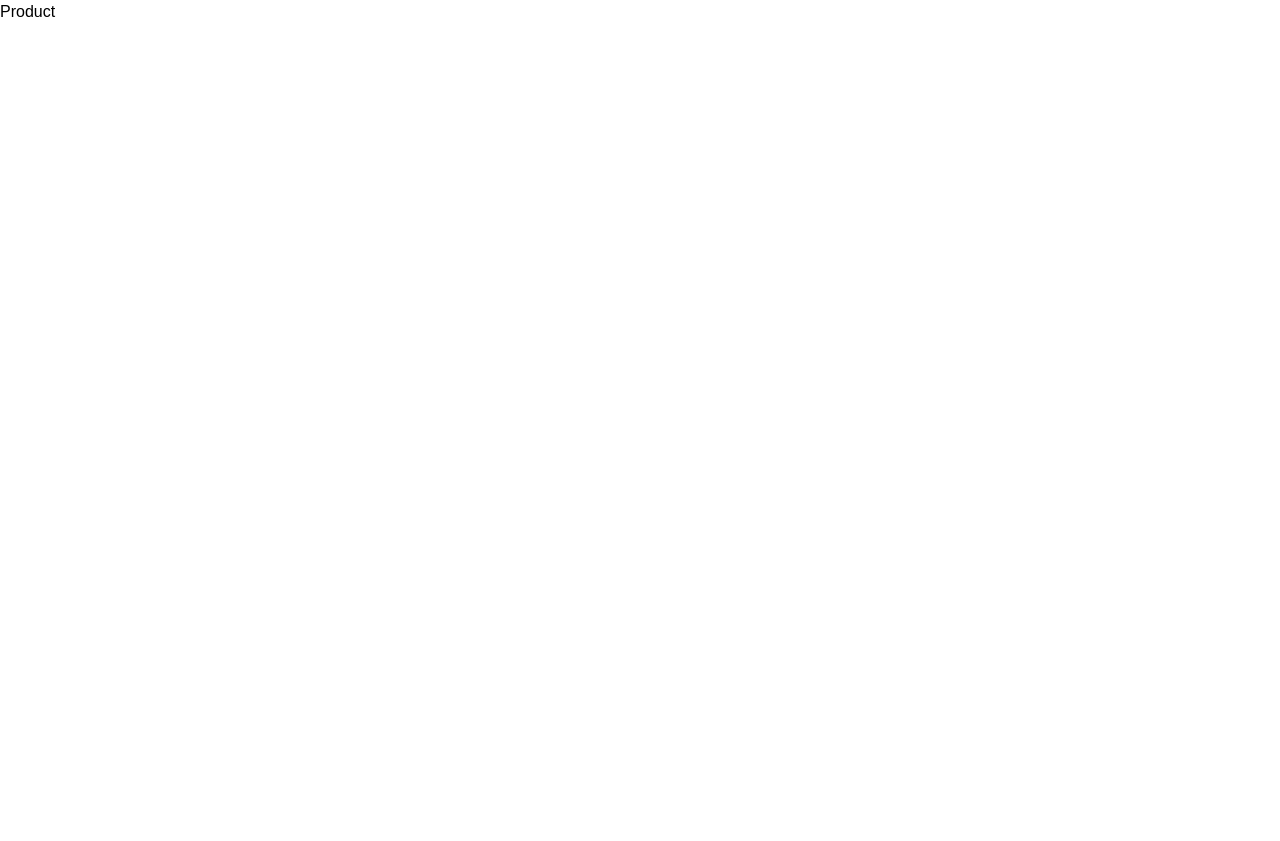
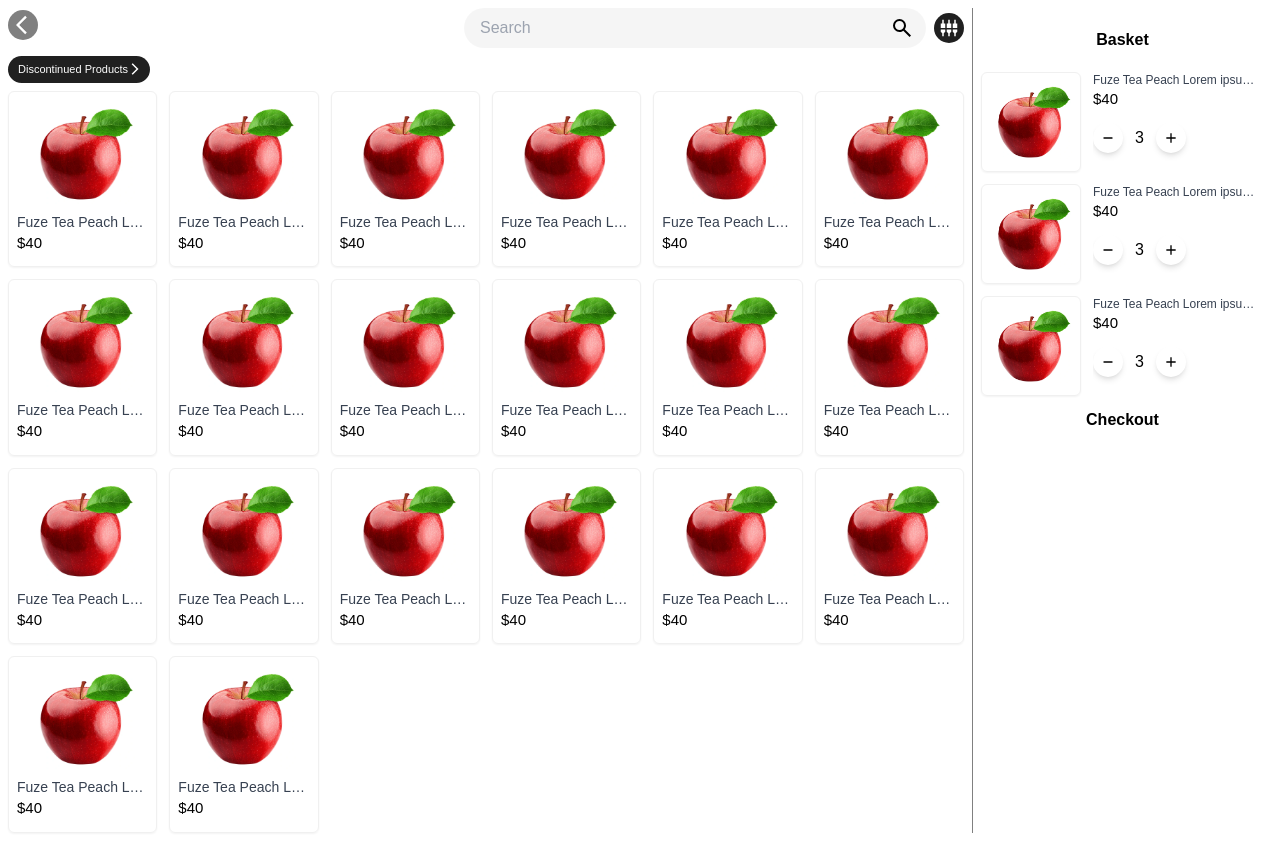
Before and after one commit to devfaisalahmad/vue-pos-projcet, a Vue app: page /products in a window 1280 px wide. Before the commit the page ends 800 px from the top, so only its background shows below. Built offline with nearby package versions, Linux system fonts and the light colour scheme.

Commit message:
product is done

```diff
--- /dev/null
+++ b/src/components/icons/Category.vue
@@ -0,0 +1,19 @@
+<template>
+  <svg
+    xmlns="http://www.w3.org/2000/svg"
+    width="1em"
+    height="1em"
+    viewBox="0 0 24 24"
+  >
+    <path
+      fill="currentColor"
+      d="M3 23v-4.15l-2-2V14h6v2.85l-2 2V23zm8 0v-4.15l-2-2V14h6v2.85l-2 2V23zm8 0v-4.15l-2-2V14h6v2.85l-2 2V23zM1 12V6h2V1h2v5h2v6zm8 0V6h2V1h2v5h2v6zm8 0V6h2V1h2v5h2v6z"
+    ></path>
+  </svg>
+</template>
+
+<script>
+export default {
+  name: "MaterialSymbolsSettingsInputComponentSharp",
+};
+</script>
--- /dev/null
+++ b/src/components/icons/DeleteIcon.vue
@@ -0,0 +1,19 @@
+<template>
+  <svg
+    xmlns="http://www.w3.org/2000/svg"
+    width="1em"
+    height="1em"
+    viewBox="0 0 24 24"
+  >
+    <path
+      fill="currentColor"
+      d="M7 21q-.825 0-1.412-.587T5 19V6q-.425 0-.712-.288T4 5t.288-.712T5 4h4q0-.425.288-.712T10 3h4q.425 0 .713.288T15 4h4q.425 0 .713.288T20 5t-.288.713T19 6v13q0 .825-.587 1.413T17 21zm3-4q.425 0 .713-.288T11 16V9q0-.425-.288-.712T10 8t-.712.288T9 9v7q0 .425.288.713T10 17m4 0q.425 0 .713-.288T15 16V9q0-.425-.288-.712T14 8t-.712.288T13 9v7q0 .425.288.713T14 17"
+    ></path>
+  </svg>
+</template>
+
+<script>
+export default {
+  name: "MaterialSymbolsDeleteRounded",
+};
+</script>
--- /dev/null
+++ b/src/components/icons/LeftArrowIcon.vue
@@ -0,0 +1,19 @@
+<template>
+  <svg
+    xmlns="http://www.w3.org/2000/svg"
+    width="1em"
+    height="1em"
+    viewBox="0 0 24 24"
+  >
+    <path
+      fill="currentColor"
+      d="M10 22L0 12L10 2l1.775 1.775L3.55 12l8.225 8.225z"
+    ></path>
+  </svg>
+</template>
+
+<script>
+export default {
+  name: "MaterialSymbolsArrowBackIos",
+};
+</script>
--- /dev/null
+++ b/src/components/icons/MinusIcon.vue
@@ -0,0 +1,19 @@
+<template>
+  <svg
+    xmlns="http://www.w3.org/2000/svg"
+    width="1em"
+    height="1em"
+    viewBox="0 0 24 24"
+  >
+    <path
+      fill="currentColor"
+      d="M18 12.998H6a1 1 0 0 1 0-2h12a1 1 0 0 1 0 2"
+    ></path>
+  </svg>
+</template>
+
+<script>
+export default {
+  name: "IcRoundMinus",
+};
+</script>
--- /dev/null
+++ b/src/components/icons/PlusIcon.vue
@@ -0,0 +1,16 @@
+<template>
+  <svg
+    xmlns="http://www.w3.org/2000/svg"
+    width="1em"
+    height="1em"
+    viewBox="0 0 24 24"
+  >
+    <path fill="currentColor" d="M11 13H5v-2h6V5h2v6h6v2h-6v6h-2z"></path>
+  </svg>
+</template>
+
+<script>
+export default {
+  name: "MaterialSymbolsAdd",
+};
+</script>
--- /dev/null
+++ b/src/components/icons/RightArrowIcon.vue
@@ -0,0 +1,19 @@
+<template>
+  <svg
+    xmlns="http://www.w3.org/2000/svg"
+    width="1em"
+    height="1em"
+    viewBox="0 0 24 24"
+  >
+    <path
+      fill="currentColor"
+      d="M8.025 22L6.25 20.225L14.475 12L6.25 3.775L8.025 2l10 10z"
+    ></path>
+  </svg>
+</template>
+
+<script>
+export default {
+  name: "MaterialSymbolsArrowForwardIos",
+};
+</script>
--- /dev/null
+++ b/src/components/icons/SearchIcon.vue
@@ -0,0 +1,19 @@
+<template>
+  <svg
+    xmlns="http://www.w3.org/2000/svg"
+    width="1em"
+    height="1em"
+    viewBox="0 0 24 24"
+  >
+    <path
+      fill="currentColor"
+      d="m19.6 21l-6.3-6.3q-.75.6-1.725.95T9.5 16q-2.725 0-4.612-1.888T3 9.5t1.888-4.612T9.5 3t4.613 1.888T16 9.5q0 1.1-.35 2.075T14.7 13.3l6.3 6.3zM9.5 14q1.875 0 3.188-1.312T14 9.5t-1.312-3.187T9.5 5T6.313 6.313T5 9.5t1.313 3.188T9.5 14"
+    ></path>
+  </svg>
+</template>
+
+<script>
+export default {
+  name: "MaterialSymbolsSearch",
+};
+</script>
--- a/src/pages/Products.vue
+++ b/src/pages/Products.vue
@@ -1,4 +1,134 @@
-<script setup></script>
+<script setup>
+import { RouterLink } from "vue-router";
+import LeftArrowIcon from "../components/icons/LeftArrowIcon.vue";
+import SearchIcon from "../components/icons/SearchIcon.vue";
+import Category from "../components/icons/Category.vue";
+import RightArrowIcon from "../components/icons/RightArrowIcon.vue";
+import PlusIcon from "../components/icons/PlusIcon.vue";
+import MinusIcon from "../components/icons/MinusIcon.vue";
+import DeleteIcon from "../components/icons/DeleteIcon.vue";
+</script>
+
 <template>
-  <div>Product</div>
+  <div class="w-full p-2">
+    <div class="flex min-h-screen justify-between w-full">
+      <div class="w-full flex pr-2 flex-col gap-2">
+        <!-- top back and input search bar -->
+        <div class="flex justify-between items-center gap-5">
+          <RouterLink to="/shop">
+            <button>
+              <LeftArrowIcon
+                class="text-2xl text-white bg-[gray] pl-2 rounded-full w-[30px] h-[30px] flex justify-center items-center"
+              />
+            </button>
+          </RouterLink>
+          <div class="flex items-center w-[500px] gap-2">
+            <div class="w-full relative">
+              <input
+                class="py-2 w-full px-4 border-none outline-none rounded-full bg-[#0000000a]"
+                placeholder="Search"
+                type="text"
+                name=""
+                id=""
+              />
+              <div class="absolute top-[8px] cursor-pointer right-[12px]">
+                <SearchIcon class="text-2xl" />
+              </div>
+            </div>
+            <div>
+              <button
+                class="w-[30px] bg-[#202020] rounded-full flex justify-center items-center h-[30px]"
+              >
+                <Category class="text-lg text-white" />
+              </button>
+            </div>
+          </div>
+        </div>
+        <!-- category button -->
+        <div>
+          <button
+            class="py-[5px] text-[11px] capitalize pr-[8px] pl-[10px] text-white rounded-full bg-[#202020] flex items-center"
+          >
+            <span> Discontinued Products </span>
+            <span>
+              <RightArrowIcon class="text-sm text-white" />
+            </span>
+          </button>
+        </div>
+        <!-- products -->
+        <div
+          class="w-full grid xl:grid-cols-6 lg:grid-cols-5 md:grid-cols-4 sm:grid-cols-3 gap-3"
+        >
+          <div
+            class="shadow-sm border duration-200 border-[#f0f0f0] hover:shadow-lg cursor-pointer py-3 px-2 rounded-md"
+            v-for="i in 20"
+          >
+            <img
+              class="h-[100px] mx-auto object-cover"
+              src="/image/apple.webp"
+              alt=""
+            />
+            <div class="font-medium text-sm mt-2 text-gray-700 truncate">
+              Fuze Tea Peach Lorem ipsum dolor sit amet.
+            </div>
+            <div class="text-[15px]">$40</div>
+          </div>
+        </div>
+      </div>
+
+      <!-- basket design -->
+      <div class="w-[300px] border-l border-[gray] p-2">
+        <div class="capitalize font-semibold text-center py-3 bg-white mb-2">
+          Basket
+        </div>
+        <div class="w-full flex flex-col gap-3">
+          <div class="flex gap-3" v-for="i in 3">
+            <div
+              class="shadow-sm border duration-200 border-[#f0f0f0] hover:shadow-lg min-w-[100px] h-[100px] cursor-pointer py-3 px-2 rounded-md relative group"
+            >
+              <img
+                class="w-full h-full mx-auto object-cover"
+                src="/image/apple.webp"
+                alt=""
+              />
+              <button
+                class="w-full hidden group-hover:flex absolute rounded-md top-0 left-0 h-full bg-black/60 justify-center items-center"
+              >
+                <DeleteIcon class="text-[22px] text-white" />
+              </button>
+            </div>
+
+            <div class="flex flex-col gap-3 overflow-hidden">
+              <div class="overflow-hidden flex flex-col">
+                <div class="font-medium text-xs text-gray-700 truncate">
+                  Fuze Tea Peach Lorem ipsum dolor sit amet.
+                </div>
+                <div class="text-[15px]">$40</div>
+              </div>
+
+              <!-- optional -->
+              <div class="flex items-center justify-start gap-3">
+                <button
+                  class="w-[30px] flex justify-center items-center h-[30px] rounded-full shadow-md"
+                >
+                  <MinusIcon />
+                </button>
+
+                <div>3</div>
+                <button
+                  class="w-[30px] flex justify-center items-center h-[30px] rounded-full shadow-md"
+                >
+                  <PlusIcon />
+                </button>
+              </div>
+            </div>
+          </div>
+        </div>
+        <!-- checkout button -->
+        <div class="capitalize font-semibold text-center py-3 bg-white mb-2">
+          checkout
+        </div>
+      </div>
+    </div>
+  </div>
 </template>
```
Also changed, not shown: public/image/product.webp (added), public/image/w=162,h=162,fit=scale-down,sharpen=1.avif (deleted).
